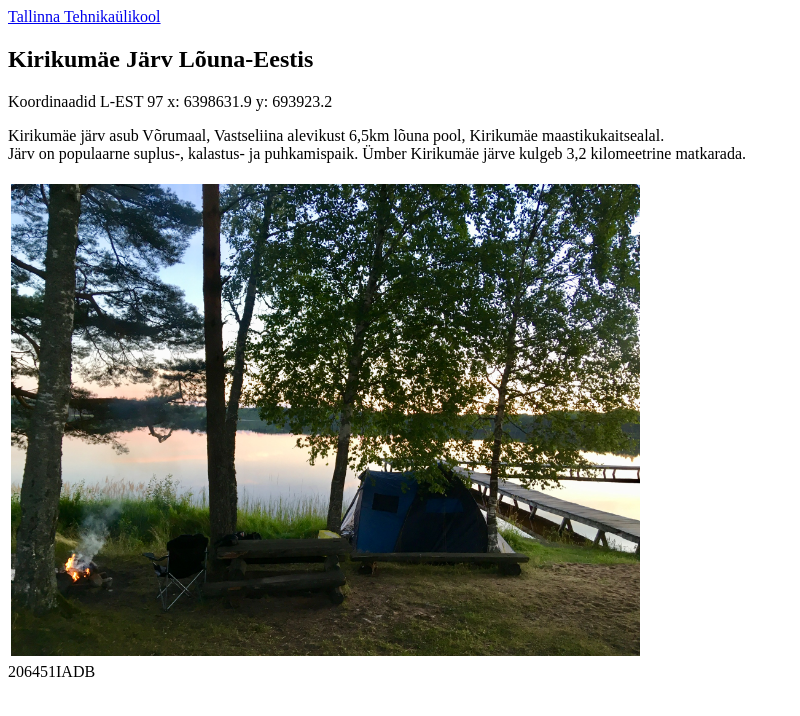
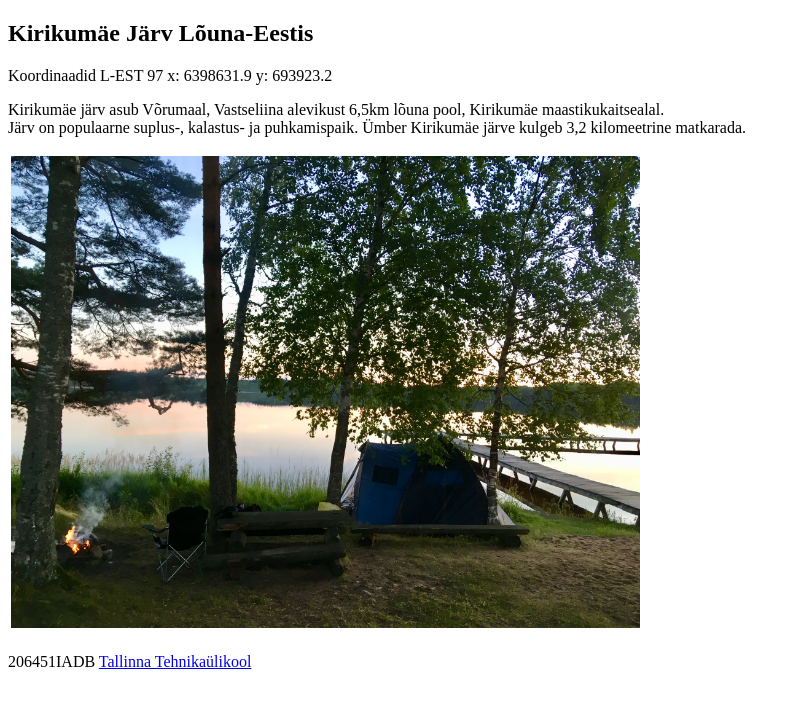
Before and after one commit to hhelerin/hhelerin.github.io, a plain HTML site: page index.html in a window 1280 px wide. Shown: the whole page, without its empty margins (0-800 px from the left). Drawn offline with Linux system fonts and the light colour scheme.

Commit message:
Index vers 07

```diff
--- a/index.html
+++ b/index.html
@@ -5,12 +5,9 @@
     <title>Lakeside view</title>
 </head>
 <body>
+<h2>Kirikumäe Järv Lõuna-Eestis</h2>
 <table>
     <tr>
-        <a href= https://taltech.ee/>Tallinna Tehnikaülikool</a>
-    </tr>
-    <tr>
-        <h2>Kirikumäe Järv Lõuna-Eestis</h2>
         <td><img src="Kirikumae.JPG" alt="Kirikumäe järv" style="width: 50%; border-image: -moz-repeating-radial-gradient()"></td>
         <p>
             Koordinaadid L-EST 97 x: 6398631.9 y: 693923.2
@@ -22,6 +19,7 @@
         </p>
     </tr>
 </table>
-<footer>206451IADB</footer>
+<br/>
+<footer>206451IADB <a href= https://taltech.ee/>Tallinna Tehnikaülikool</a></footer>
 </body>
 </html>
```
